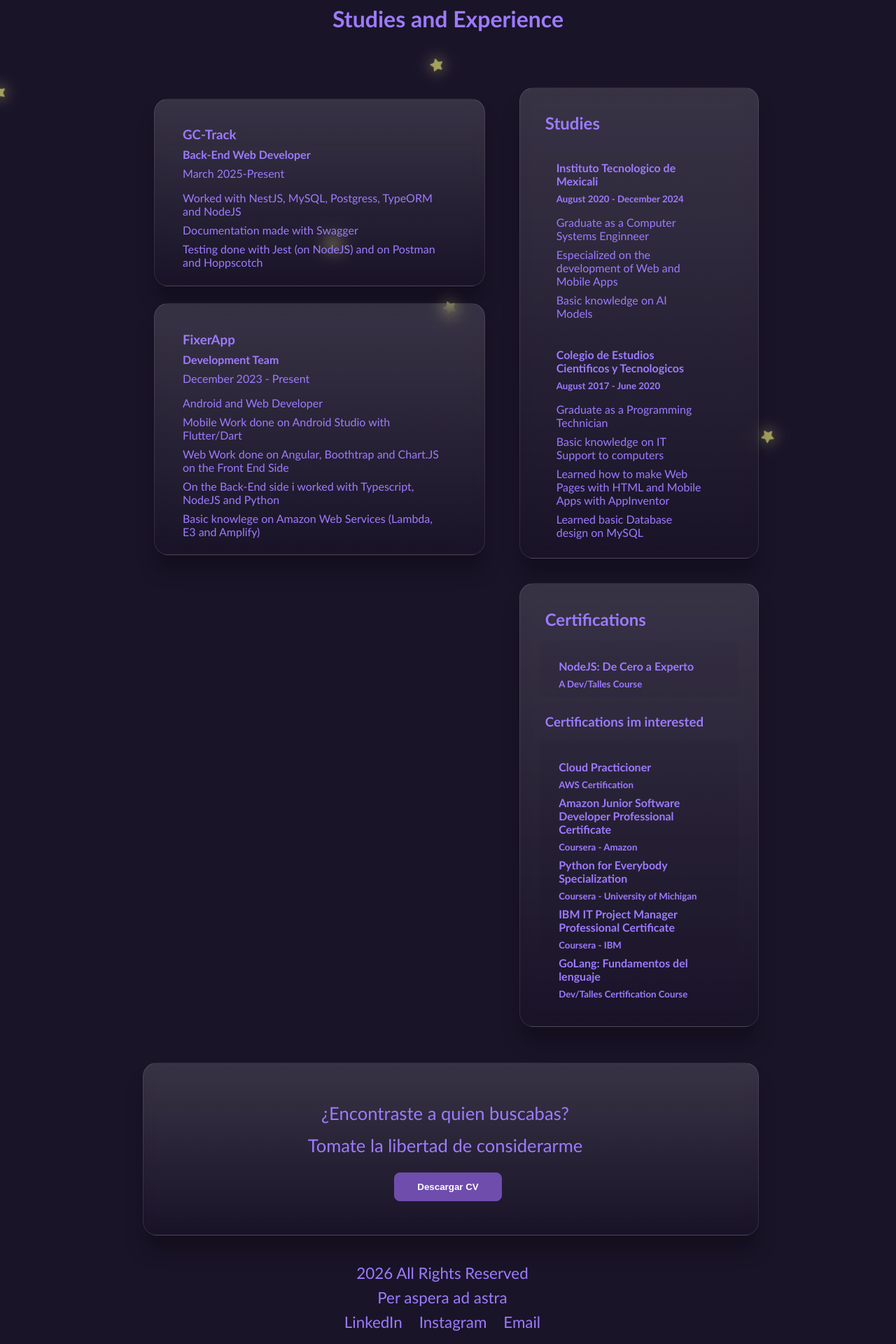
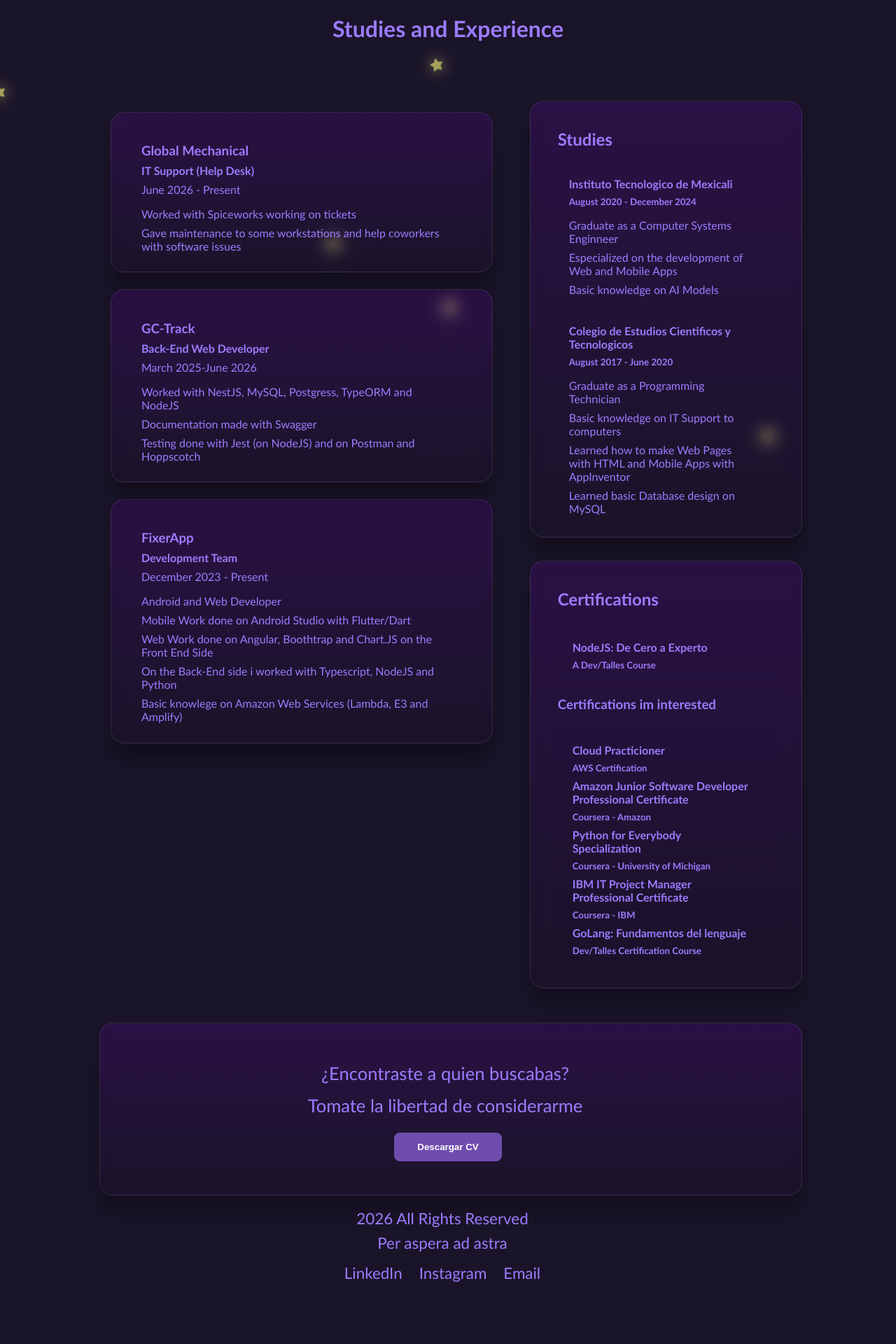
Before and after one commit to Mandalia2002/Portafolio, an Angular app: page /resume in a window 1280 px wide. Shown: the part 160-2080 px from the top of the page at 70% size. After the commit the page ends 2010 px from the top, so only its background shows below. Built offline with nearby package versions, Linux system fonts and the light colour scheme.

Commit message:
Little Changes on Design, only Graphs and little bit of back left to do

```diff
--- a/angular.json
+++ b/angular.json
@@ -94,5 +94,8 @@
         }
       }
     }
+  },
+  "cli": {
+    "analytics": false
   }
 }
--- a/src/app/app.scss
+++ b/src/app/app.scss
@@ -1,38 +1,46 @@
 nav {
     .menu {
-        justify-self: center;
+        display: flex;
+        justify-content: center;
         font-size: 200%;
-        font-family:'Gill Sans', 'Gill Sans MT', Calibri, 'Trebuchet MS', sans-serif;
+        font-family: 'Gill Sans', 'Gill Sans MT', Calibri, 'Trebuchet MS', sans-serif;
+
         a {
             text-decoration: none;
             color: #9D7BFF;
 
         }
-        a:hover{
+
+        a:hover {
             transition: ease-in-out 0.5s;
             text-shadow: 1px 1px 10px #E0B0FF;
         }
 
-        //Agregar lo del activo en cada pagina al tener el link de la pagina abierto
+        //TODO Agregar lo del activo en cada pagina al tener el link de la pagina abierto
     }
 }
 
 footer {
-    position: sticky;
-    justify-self: center;
+    position:sticky;
+    justify-content: center;
     color: #9D7BFF;
     font-size: 140%;
-    font-family:'Gill Sans', 'Gill Sans MT', Calibri, 'Trebuchet MS', sans-serif;
+    font-family: 'Gill Sans', 'Gill Sans MT', Calibri, 'Trebuchet MS', sans-serif;
+
     .data {
+        justify-content:center;
         text-align: center;
     }
 
     .red {
+        display:flex;
+        justify-content: center;
         a {
             text-decoration: none;
             color: #9D7BFF;
         }
-        a:hover{
+
+        a:hover {
             transition: ease-in-out 15ms;
             text-shadow: 1px 1px 10px #E0B0FF;
         }
--- a/src/app/comissions/comissions.scss
+++ b/src/app/comissions/comissions.scss
@@ -17,7 +17,7 @@ $ama3: #4B481B;
     grid-area: 1 / 1 / 4 / 2;
     text-align: center;
     padding: 2rem;
-    background: linear-gradient(#fff2, transparent);
+    background: linear-gradient(rgba(153, 0, 255, 0.133), transparent);
     border: 1px solid rgba(255, 255, 255, 0.1);
     backdrop-filter: blur(10px);
     border-radius: 5%;
@@ -32,7 +32,7 @@ $ama3: #4B481B;
     grid-area: 1 / 2 / 4 / 3;
     text-align: center;
     padding: 2rem;
-    background: linear-gradient(#fff2, transparent);
+    background: linear-gradient(rgba(153, 0, 255, 0.133), transparent);
     border: 1px solid rgba(255, 255, 255, 0.1);
     backdrop-filter: blur(10px);
     border-radius: 5%;
--- a/src/app/portafolio/portafolio.html
+++ b/src/app/portafolio/portafolio.html
@@ -39,12 +39,12 @@
             </div>
             <div class="div22">
                 <div class="container">
-                    <div data-text="TicketTracker" style="--r:-10;" class="glass">
+                    <div data-text="Spending Helper" style="--r:-10;" class="glass">
                     </div>
                     <div data-text="My Own Hoyolab App" style="--r:-5;" class="glass">
                     </div>
-                    <!-- <div data-text="Fixer" style="--r:-0;" class="glass">
-                    </div> -->
+                    <div data-text="AI Assistant" style="--r:-0;" class="glass">
+                    </div>
                     <!-- <div data-text="NightlyShark" style="--r:5;" class="glass">
                     </div> -->
                     <!-- <div data-text="" style="--r:10;" class="glass">
--- a/src/app/portafolio/portafolio.scss
+++ b/src/app/portafolio/portafolio.scss
@@ -21,7 +21,7 @@ $ama3: #4B481B;
     position: relative;
     width: 200px;
     height: 300px;
-    background: linear-gradient(#fff2, transparent);
+    background: linear-gradient(rgba(153, 0, 255, 0.133), transparent);
     border: 1px solid rgba(255, 255, 255, 0.1);
     box-shadow: 0 25px 25px rgba(0, 0, 0, 0.25);
     display: flex;
@@ -34,10 +34,23 @@ $ama3: #4B481B;
     transform: rotate(calc(var(--r) * 1deg));
 
     img{
-        width: 7rem;
+        display:none;
+        width: 5rem;
         padding: 5%;
     }
 }
+
+@keyframes pulseVisibility {
+  0% {
+    opacity: 0;
+    transform: scale(0.9);
+  }
+  70% {
+    opacity: 1;
+    transform: scale(1);
+  }
+}
+
 
 .container:hover .glass {
     transform: rotate(0deg);
@@ -48,6 +61,10 @@ $ama3: #4B481B;
     box-shadow: 0px 0px 7px 2px $ama2;
     transform: scale(0.98);
     border-radius: 20px;
+    img{
+        display:block;
+        animation: pulseVisibility 2s ease-in-out;
+    }
 }
 
 .container .glass::before {
--- a/src/app/resume/resume.html
+++ b/src/app/resume/resume.html
@@ -6,9 +6,20 @@
         <div class="parent2">
             <div class="div12 card">
                 <div class="container">
+                    <h3>Global Mechanical</h3>
+                    <h4>IT Support (Help Desk)</h4>
+                    <p>June 2026 - Present</p>
+                </div>
+                <div class="text">
+                    <p>Worked with Spiceworks working on tickets</p>
+                    <p>Gave maintenance to some workstations and help coworkers with software issues</p>
+                </div>
+            </div>
+            <div class="div12 card">
+                <div class="container">
                     <h3>GC-Track</h3>
                     <h4>Back-End Web Developer</h4>
-                    <p>March 2025-Present</p>
+                    <p>March 2025-June 2026</p>
                 </div>
                 <div class="text">
                     <p>Worked with NestJS, MySQL, Postgress, TypeORM and NodeJS</p>
--- a/src/app/resume/resume.scss
+++ b/src/app/resume/resume.scss
@@ -6,8 +6,8 @@
     grid-row-gap: 2%;
     color: #9D7BFF;
     font-family: 'Gill Sans', 'Gill Sans MT', Calibri, 'Trebuchet MS', sans-serif;
-    padding-left: 15%;
-    padding-right: 15%;
+    padding-left: 10%;
+    padding-right: 10%;
     padding-bottom: 5%;
 }
 
@@ -30,7 +30,7 @@
 
     .card {
         padding: 5%;
-        background: linear-gradient(#fff2, transparent);
+        background: linear-gradient(rgba(153, 0, 255, 0.133), transparent);
         border: 1px solid rgba(255, 255, 255, 0.1);
         backdrop-filter: blur(10px);
         border-radius: 20px;
@@ -43,7 +43,7 @@
 .div3 {
     grid-area: 2 / 4 / 3 / 6;
     padding: 8%;
-    background: linear-gradient(#fff2, transparent);
+    background: linear-gradient(rgba(153, 0, 255, 0.133), transparent);
     border: 1px solid rgba(255, 255, 255, 0.1);
     backdrop-filter: blur(10px);
     border-radius: 20px;
@@ -56,7 +56,7 @@
 .div4 {
     grid-area: 3 / 4 / 4 / 6;
     padding: 8%;
-    background: linear-gradient(#fff2, transparent);
+    background: linear-gradient(rgba(153, 0, 255, 0.133), transparent);
     border: 1px solid rgba(255, 255, 255, 0.1);
     backdrop-filter: blur(10px);
     border-radius: 20px;
@@ -75,7 +75,7 @@
 
 .div5 {
     grid-area: 4 / 1 / 5 / 6;
-    background: linear-gradient(#fff2, transparent);
+    background: linear-gradient(rgba(153, 0, 255, 0.133), transparent);
     border: 1px solid rgba(255, 255, 255, 0.1);
     backdrop-filter: blur(10px);
     border-radius: 20px;
--- a/src/app/skills/skills.html
+++ b/src/app/skills/skills.html
@@ -39,13 +39,13 @@
             <tr>
                 <th>
                     <h4>Mobile Development</h4>
-                </th>
+               </th>
                 <th>
                     <h4>Database</h4>
                 </th>
             </tr>
             <tr>
-                                <td data-label="Mobile Development">
+                <td data-label="Mobile Development">
                     <p>Kotlin</p>
                     <p>Flutter</p>
                     <p>Dart</p>
--- a/src/app/skills/skills.scss
+++ b/src/app/skills/skills.scss
@@ -4,8 +4,8 @@
     grid-template-rows: auto 1fr auto;
     grid-column-gap: 2%;
     grid-row-gap: 2%;
-    padding-left: 15%;
-    padding-right: 15%;
+    padding-left: 10%;
+    padding-right: 10%;
     padding-bottom: 5%;
     font-family: 'Gill Sans', 'Gill Sans MT', Calibri, 'Trebuchet MS', sans-serif;
     color: #9D7BFF;
@@ -45,7 +45,7 @@ td p {
 
 .div1 {
     grid-area: 2 / 1 / 3 / 3;
-    background: linear-gradient(#fff2, transparent);
+    background: linear-gradient(rgba(153, 0, 255, 0.133), transparent);
     border: 1px solid rgba(255, 255, 255, 0.1);
     backdrop-filter: blur(10px);
     border-radius: 20px;
@@ -55,7 +55,7 @@ td p {
 
 .div2 {
     grid-area: 2 / 3 / 3 / 4;
-    background: linear-gradient(#fff2, transparent);
+    background: linear-gradient(rgba(153, 0, 255, 0.133), transparent);
     border: 1px solid rgba(255, 255, 255, 0.1);
     backdrop-filter: blur(10px);
     border-radius: 20px;
@@ -64,7 +64,7 @@ td p {
 
 .div3 {
     grid-area: 3 / 1 / 4 / 4;
-    background: linear-gradient(#fff2, transparent);
+    background: linear-gradient(rgba(153, 0, 255, 0.133), transparent);
     border: 1px solid rgba(255, 255, 255, 0.1);
     backdrop-filter: blur(10px);
     border-radius: 20px;
@@ -93,26 +93,26 @@ td p {
         grid-area: auto !important;
     }
 
-
-    /* Transformamos la tabla en un contenedor Flexbox vertical */
-    table, tbody, tr, th, td {
+    table,
+    tbody,
+    tr,
+    th,
+    td {
         display: block;
         width: 100%;
     }
 
     table {
-        border-spacing: 0; /* Eliminamos el espaciado de tabla */
+        border-spacing: 0;
     }
 
-    /* Ocultamos la fila de cabeceras (th) originales porque se verían amontonadas arriba */
-    tr:first-child {
+    tr>th {
         display: none;
     }
 
-    /* Cada celda (td) ahora actuará como una tarjeta individual */
     td {
         margin-bottom: 1.5rem;
-        background: linear-gradient(#fff2, transparent);
+        background: linear-gradient(rgba(153, 0, 255, 0.133), transparent);
         border: 1px solid rgba(255, 255, 255, 0.1);
         backdrop-filter: blur(10px);
         border-radius: 20px;
@@ -120,9 +120,8 @@ td p {
         padding: 1.5rem;
     }
 
-    /* Agregamos el título de la categoría simulando el <th> usando un pseudo-elemento */
     td::before {
-        content: attr(data-label); /* Lee el título desde el HTML */
+        content: attr(data-label);
         display: block;
         font-weight: bold;
         font-size: 1.3rem;
```
Also changed, not shown: src/app/contact/contact.scss (+18 -1 lines), src/app/presentation/presentation.scss (+18 -3 lines). Lines whose indentation alone changed are shown as unchanged.
